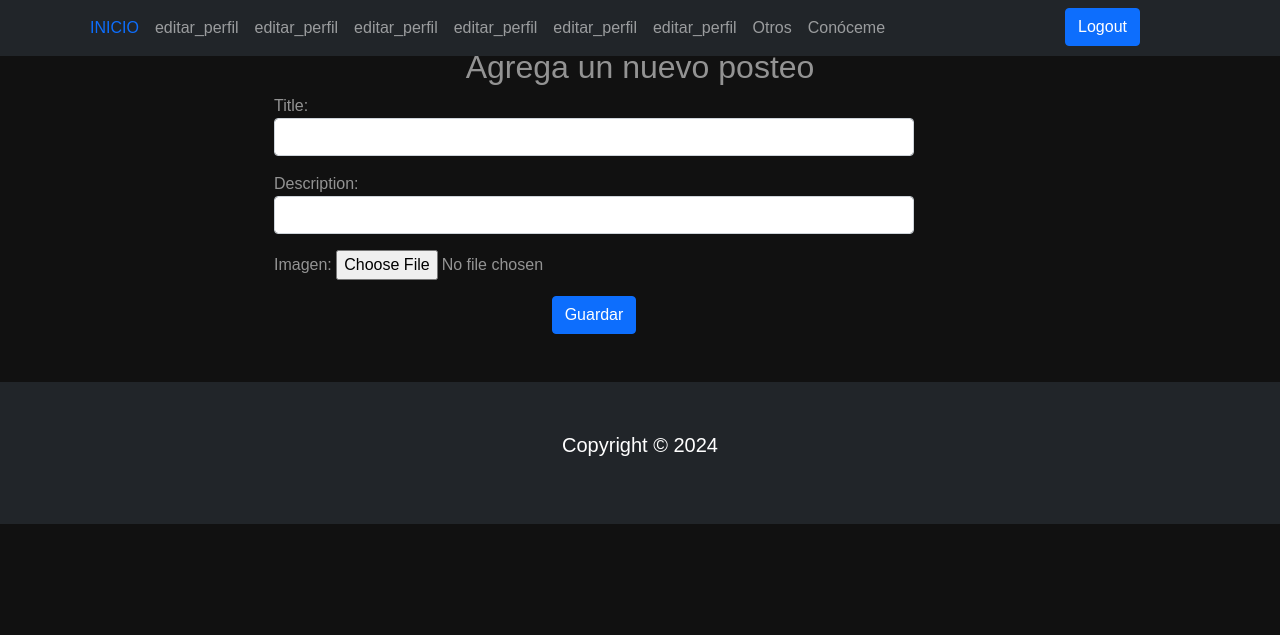
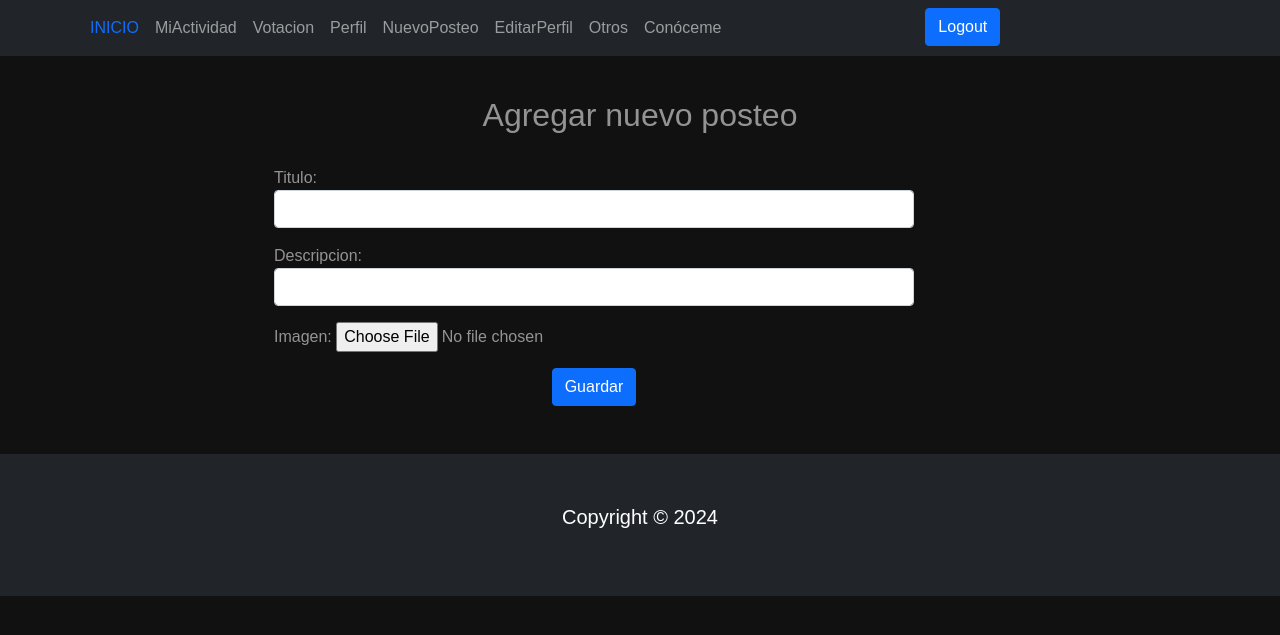
Before and after one commit to awsmunarriz/ModaPick, a Django app: page /posteoCreacion/ in a window 1280 px wide. Shown: the top 635 px of the page. Run offline with Django 5.2, Linux system fonts and the light colour scheme; a user stored in the database is signed in; data comes from the database, SQL or seed files in the repository; both versions use the stored data as it was after the commit; some libraries are stand-ins or nearby versions; some web fonts are replaced.

Commit message:
add correcciones

```diff
--- a/AppBlog/forms.py
+++ b/AppBlog/forms.py
@@ -52,12 +52,22 @@ class FormularioCambioPassword(PasswordChangeForm):
         fields = ('old_password', 'new_password1', 'new_password2')
 
 
+# class FormularioNuevoPosteo(forms.ModelForm):
+#     class Meta:
+#         model = Post
+#         fields = ('title', 'description', 'imagen')
+
+#         widgets = {
+#             'title' : forms.TextInput(attrs={'class': 'form-control'}),
+#             'description' : forms.TextInput(attrs={'class': 'form-control'}),
+#         }
+
 class FormularioNuevoPosteo(forms.ModelForm):
+    title = forms.CharField(label=("Titulo"),
+                                   widget=forms.TextInput(attrs={'class': 'form-control'}))
+    description = forms.CharField(label=("Descripcion"),
+                                    widget=forms.TextInput(attrs={'class': 'form-control'}))
+
     class Meta:
         model = Post
         fields = ('title', 'description', 'imagen')
-
-        widgets = {
-            'title' : forms.TextInput(attrs={'class': 'form-control'}),
-            'description' : forms.TextInput(attrs={'class': 'form-control'}),
-        }
--- a/AppBlog/static/js/app.js
+++ b/AppBlog/static/js/app.js
@@ -75,7 +75,7 @@ class PosteoController {
         </div>
         <div class="modal-body">
           <img src="${posteo.imagen}" class="img-fluid rounded-start" alt="${posteo.title}">
-          <h3>${posteo.description}</h3>
+          <h3 style="color:SlateGrey;">${posteo.description}</h3>
         </div>
         <div class="modal-footer">
           <button type="button" id="like-${posteo.id}" class="css-button css-button-3d--green">
--- a/AppBlog/templates/navbar.html
+++ b/AppBlog/templates/navbar.html
@@ -19,22 +19,19 @@
 
         {% if request.user.is_authenticated %}
           <li class="nav-item">
-            <a class="nav-link" href="{% url 'editar_perfil' %}">editar_perfil</a>
+            <a class="nav-link" href="{% url 'user_interactions' %}">MiActividad</a>
           </li>
           <li class="nav-item">
-            <a class="nav-link" href="{% url 'editar_perfil' %}">editar_perfil</a>
+            <a class="nav-link" href="{% url 'posteo_estadisticas' %}">Votacion</a>
           </li>
           <li class="nav-item">
-            <a class="nav-link" href="{% url 'editar_perfil' %}">editar_perfil</a>
+            <a class="nav-link" href="{% url 'editar_perfil' %}">Perfil</a>
           </li>
           <li class="nav-item">
-            <a class="nav-link" href="{% url 'editar_perfil' %}">editar_perfil</a>
+            <a class="nav-link" href="{% url 'nuevo_posteo' %}">NuevoPosteo</a>
           </li>
           <li class="nav-item">
-            <a class="nav-link" href="{% url 'editar_perfil' %}">editar_perfil</a>
-          </li>
-          <li class="nav-item">
-            <a class="nav-link" href="{% url 'editar_perfil' %}">editar_perfil</a>
+            <a class="nav-link" href="{% url 'editar_perfil' %}">EditarPerfil</a>
           </li>
           <li class="nav-item">
             <a class="nav-link" href="{% url 'editar_perfil' %}">Otros</a>
@@ -44,6 +41,7 @@
           </li>
         {% endif %}
 
+        <div class="container"></div>
         <div class="container"></div>
         <div class="container"></div>
         <div class="container"></div>
--- a/AppBlog/templates/posteoCreacion.html
+++ b/AppBlog/templates/posteoCreacion.html
@@ -1,12 +1,11 @@
-{% extends 'home.html' %}
-
-{% block content %}
+{% extends 'home.html' %} {% load static %} {% block content %}
 
 <br>
 <br>
 
-<div class="container">
-    <h1 class="text-center">Agrega un nuevo posteo</h1>
+<div class="container mt-5">
+    <h1 class="text-center">Agregar nuevo posteo</h1>
+    <br />
 <div class="form-group">
 <form style=" width: 50vw; margin-left : 15vw;" method="post" enctype="multipart/form-data">{% csrf_token %}
     {{ form.as_p }}
--- a/AppBlog/templates/posteo_estadisticas.html
+++ b/AppBlog/templates/posteo_estadisticas.html
@@ -4,7 +4,7 @@
 <br />
 
 <div class="container mt-5">
-  <h1>Estadisticas de Posteos</h1>
+  <h1>Ranking de Posteos</h1>
   <br />
   <table class="table">
     <thead>
--- a/AppBlog/templates/user_interactions.html
+++ b/AppBlog/templates/user_interactions.html
@@ -4,13 +4,13 @@
 <br />
 
 <div class="container mt-5">
-  <h1>Mis interacciones</h1>
+  <h1>Mi actividad</h1>
   <br />
   <table class="table">
     <thead>
       <tr>
-        <th>Titulo del Posteo</th>
-        <th>Interaccion</th>
+        <th>Titulo</th>
+        <th>Mi voto</th>
       </tr>
     </thead>
     <tbody>
--- a/AppBlog/urls.py
+++ b/AppBlog/urls.py
@@ -13,8 +13,7 @@ urlpatterns = [
     path('edicionPerfil/', UsuarioEdicion.as_view(), name='editar_perfil'),
     path('passwordCambio/', CambioPassword.as_view(), name='cambiar_password'),
     path('passwordExitoso/', views.password_exitoso, name='password_exitoso'),
-    path('check/', views.chequeo, name='chequeo'),
-    path('posteoCreacion/', PosteoCreacion.as_view(), name='nuevo'),
+    path('posteoCreacion/', PosteoCreacion.as_view(), name='nuevo_posteo'),
     path('posteos/', views.obtener_posteos, name='obtener_posteos'),
     path('dar_like/', dar_like, name='dar_like'),
     path('dar_dislike/', dar_dislike, name='dar_dislike'),
--- a/AppBlog/views.py
+++ b/AppBlog/views.py
@@ -62,9 +62,6 @@ class CambioPassword(PasswordChangeView):
 
 def password_exitoso(request):
     return render(request, 'passwordExitoso.html', {})
-
-def chequeo(request):
-    return render(request, 'check.html', {})
 
 
 # NUEVO POSTEO
@@ -137,10 +134,9 @@ def dar_dislike(request):
     return JsonResponse(response_data)
 
 
-# Obtener estadísticas de likes y dislikes (staff)
-@staff_member_required
+# Obtener estadísticas de likes y dislikes (usuario autenticado)
+@login_required
 def posteo_estadisticas(request):
-    # Obtener los posteos con sus estadísticas de likes y dislikes y calcular la puntuación
     posteos = Post.objects.annotate(
         likes=Count('favoritos', filter=Q(favoritos__interaction=Favoritos.LIKE)),
         dislikes=Count('favoritos', filter=Q(favoritos__interaction=Favoritos.DISLIKE)),
@@ -148,7 +144,7 @@ def posteo_estadisticas(request):
             Count('favoritos', filter=Q(favoritos__interaction=Favoritos.LIKE)) - Count('favoritos', filter=Q(favoritos__interaction=Favoritos.DISLIKE)),
             output_field=IntegerField()
         )
-    )
+    ).order_by('-puntuacion')
     context = {
         'posteos': posteos
     }
```
Also changed, not shown: AppBlog/templates/check.html (deleted, +0 -24 lines), AppBlog/templates/edicionPerfil.html (+2 -5 lines), AppBlog/static/imagenes/post5.jpg (added), AppBlog/static/imagenes/post6.jpg (added), AppBlog/static/imagenes/post7.jpg (added), AppBlog/static/imagenes/post8.jpg (added), db.sqlite3.
